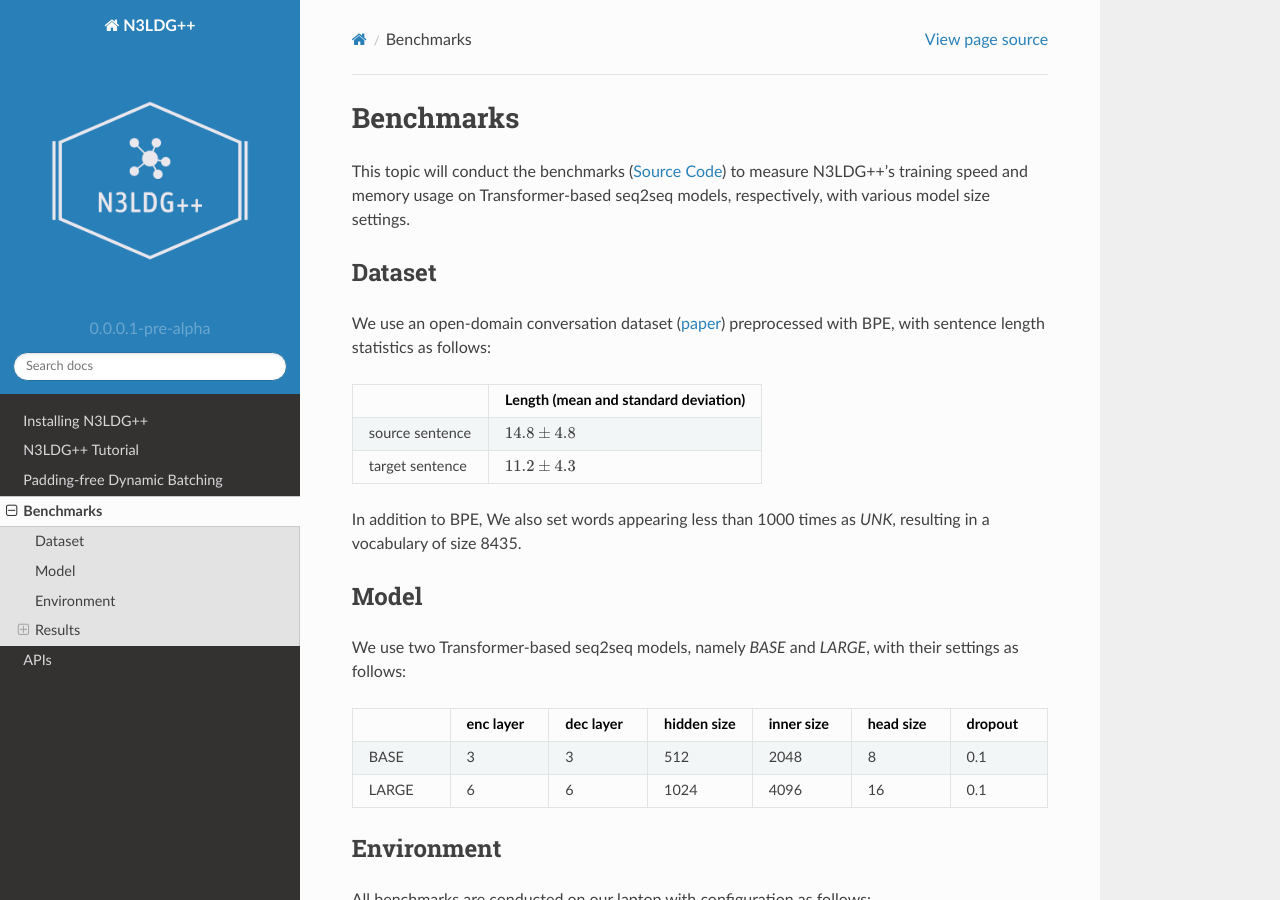
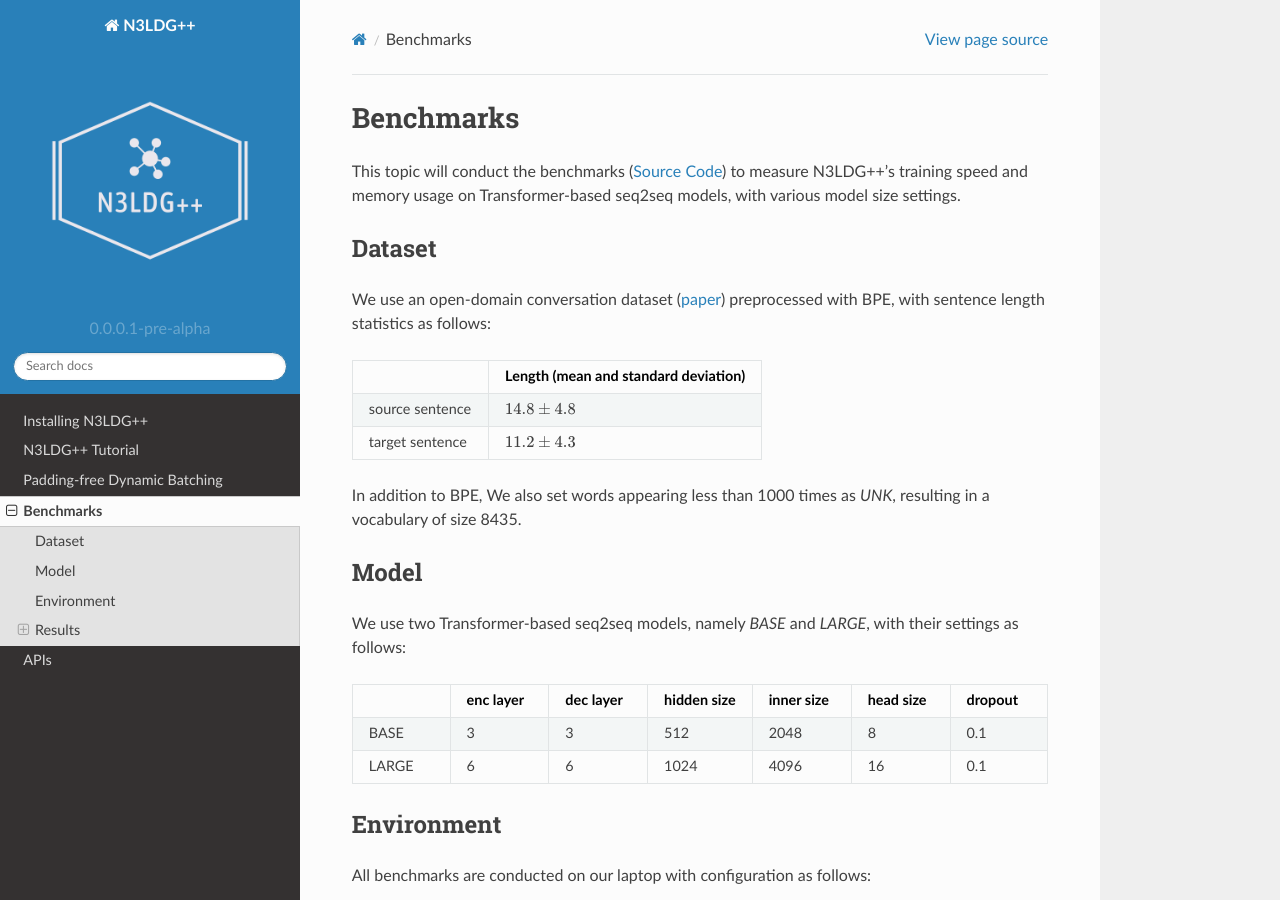
Before and after one commit to chncwang/InsNet, a Sphinx documentation site: the page built from docs/source/benchmark.rst, in a window 1280 px wide and 900 px high. Built offline with Sphinx 7.4.7 and the Read the Docs theme 2.0.0, drawn with Linux system fonts in a browser that asks for light colours.

Commit message:
fix a doc problem

```diff
--- a/docs/source/benchmark.rst
+++ b/docs/source/benchmark.rst
@@ -1,7 +1,7 @@
 Benchmarks
 ==============================================
 
-This topic will conduct the benchmarks (`Source Code <https://github.com/chncwang/n3ldg-plus-benchmark>`_) to measure N3LDG++'s training speed and memory usage on Transformer-based seq2seq models, respectively, with various model size settings.
+This topic will conduct the benchmarks (`Source Code <https://github.com/chncwang/n3ldg-plus-benchmark>`_) to measure N3LDG++'s training speed and memory usage on Transformer-based seq2seq models, with various model size settings.
 
 Dataset
 ---------
--- a/docs/source/reference.rst
+++ b/docs/source/reference.rst
@@ -57,3 +57,4 @@ Modules
 .. doxygenfunction:: gru(Node &, const std::vector<Node *> &, GRUParams &, dtype)
 .. doxygenfunction:: lstm(LSTMState &, Node &, LSTMParams &, dtype)
 .. doxygenfunction:: lstm(LSTMState &initial_state, const std::vector<Node *> &, LSTMParams &, dtype);
+.. doxygenfunction:: transformerEncoder
```
